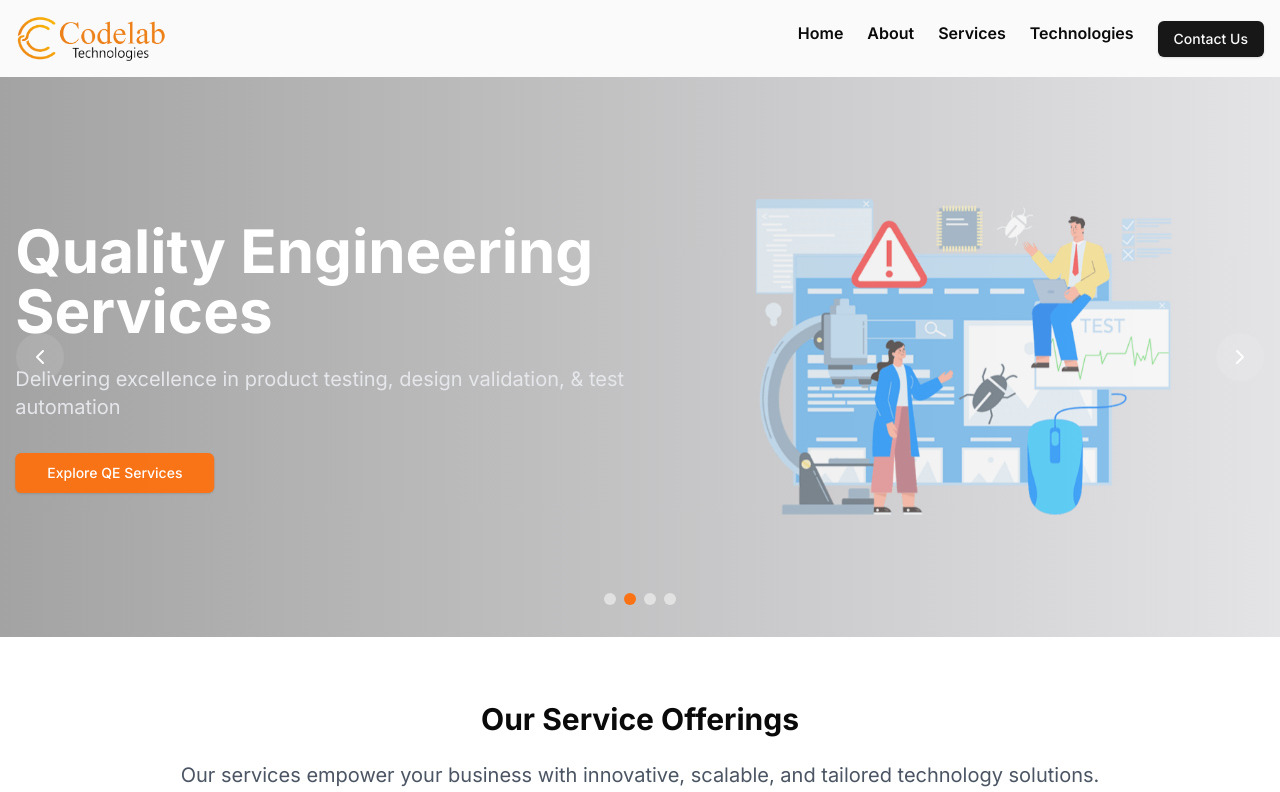
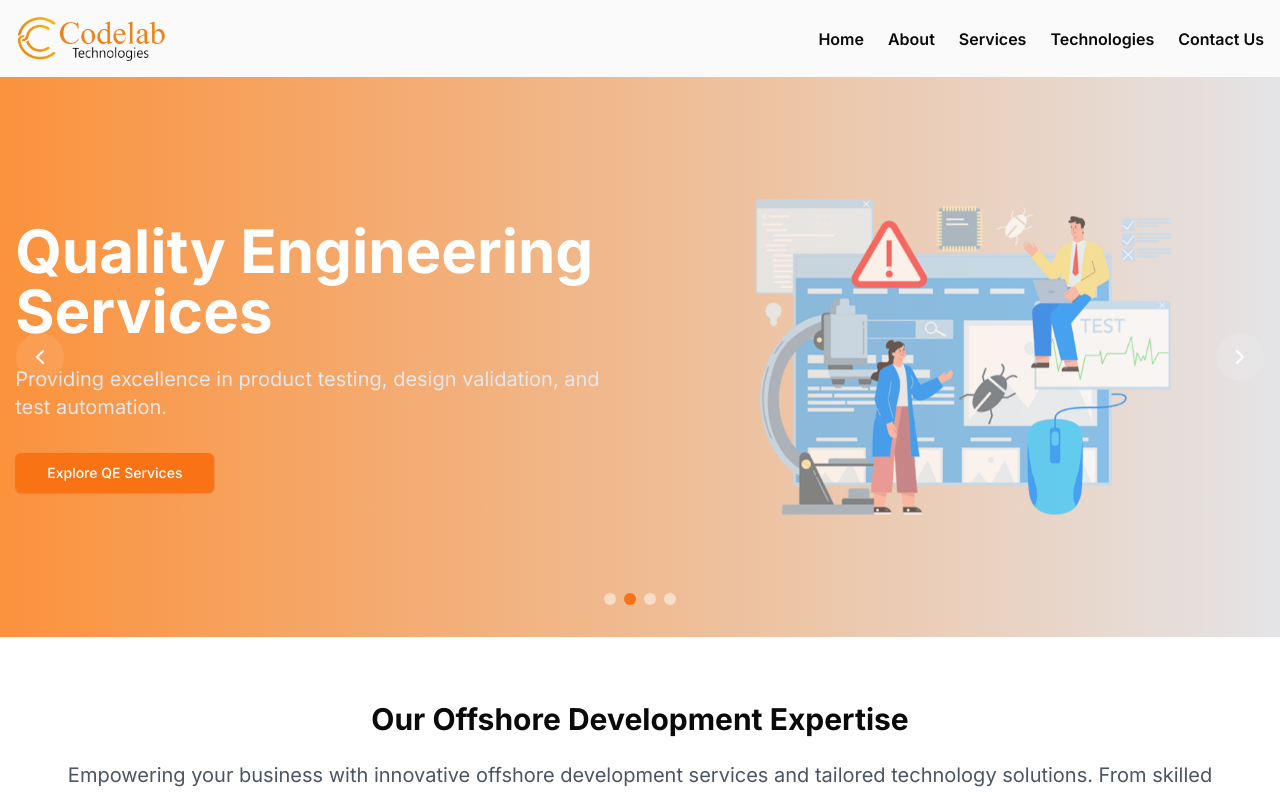
Before and after one commit to vikasmishra08121992/codelabwebsite, a Next.js app: page / in a window 1280 px wide. Shown: the top 792 px of the page. Built offline with nearby package versions, Linux system fonts and the light colour scheme.

Commit message:
new chsagnes with content

```diff
--- a/app/page.tsx
+++ b/app/page.tsx
@@ -53,9 +53,9 @@ export default function Home() {
 
       <section className="py-4 bg-white">
         <div className="container mx-auto px-4 mt-12">
-          <h2 className="text-3xl font-bold text-center mb-6">Our Service Offerings</h2>
+          <h2 className="text-3xl font-bold text-center mb-6">Our Offshore Development Expertise</h2>
           <p className="text-xl text-gray-600 mb-8 text-center">
-            Our services empower your business with innovative, scalable, and tailored technology solutions.
+          Empowering your business with innovative offshore development services and tailored technology solutions. From skilled developers to end-to-end project execution, we ensure scalability, efficiency, and excellence in every delivery.
           </p>
 
           <div className="grid grid-cols-1 md:grid-cols-2 lg:grid-cols-3 gap-8">
@@ -72,7 +72,7 @@ export default function Home() {
 
       <section className="py-4  bg-zinc-800">
         <div className="container mx-auto px-4 mt-12">
-          <h2 className="text-3xl font-bold text-center text-white mb-12">Why Us</h2>
+          <h2 className="text-3xl font-bold text-center text-white mb-12">Why Choose Us?</h2>
           <div className="grid grid-cols-1 md:grid-cols-2 lg:grid-cols-3 gap-8">
             {whyChooseUs.map((service, index) => (
               <div key={index} className="bg-white rounded-lg shadow-md p-6 hover:shadow-lg transition duration-300 flex flex-col items-center">
--- a/components/header.tsx
+++ b/components/header.tsx
@@ -32,9 +32,9 @@ const Header = () => {
             <li><Link href="/technologies" className={`hover:text-orange-500 ${isScrolled ? 'font-semibold' : 'font-semibold '}`}>Technologies</Link></li>
             {/* <li><Link href="/blog" className={`hover:text-orange-500 ${isScrolled ? 'font-semibold' : 'font-semibold'}`}>Blog</Link></li> */}
             <li>
-              <Button asChild variant={isScrolled ? "default" : "default"}>
-                <Link href="/contact">Contact Us</Link>
-              </Button>
+
+                <Link href="/contact" className={`hover:text-orange-500 ${isScrolled ? 'font-semibold' : 'font-semibold '}`}>Contact Us</Link>
+
             </li>
           </ul>
         </nav>
--- a/components/service-layout.tsx
+++ b/components/service-layout.tsx
@@ -10,10 +10,10 @@ interface ServiceLayoutProps {
 
 export function ServiceLayout({ title, subtitle, children }: ServiceLayoutProps) {
   return (
-    <div className="flex flex-col min-h-screen">
+    <div className="flex flex-col  ">
       {/* Hero Section */}
-      <section className="relative pt-32 pb-16 md:pt-40 md:pb-20 overflow-hidden">
-        <div className="absolute inset-0 bg-white" />
+      <section className="relative pt-32 pb-16 md:pt-40 md:pb-20 overflow-hidden ">
+        <div className="absolute inset-0 bg-gradient-to-l from-zinc-200 to-orange-400 " />
         <div className="container relative mx-auto px-4">
           <div className="max-w-3xl">
             <h1 className="text-3xl md:text-4xl lg:text-5xl font-bold text-gray-900 mb-6">
--- a/components/slider.tsx
+++ b/components/slider.tsx
@@ -10,36 +10,36 @@ import Link from 'next/link'
 const slides = [
 
     {
-        title: "Enterprise Solutions",
-        description: "Custom enterprise software solutions to streamline your business operations",
+        title: "Reliable Offshore Solutions",
+        description: "Tailored Offshore Development Services to Enhance Your Business Efficiency",
         image: "/services/QES-Homepage-5.png",
-        gradient: "from-zinc-200 to-slate-400",
+        gradient: "from-zinc-200 to-orange-400",
         imagePosition: "left",
         ctaText: "View Solutions",
         ctaLink: "/services/enterprise-solutions"
     }, {
         title: "Quality Engineering Services",
-        description: "Delivering excellence in product testing, design validation, & test automation",
+        description: "Providing excellence in product testing, design validation, and test automation.",
         image: "/services/QES-Homepage-5.png",
-        gradient: "from-neutral-400 to-zinc-200",
+        gradient: "from-orange-400 to-zinc-200",
         imagePosition: "right",
         ctaText: "Explore QE Services",
         ctaLink: "/services/quality-engineering"
     },
     {
         title: "Cloud Solutions & DevOps",
-        description: "Transform your infrastructure with scalable cloud solutions and efficient DevOps practices",
+        description: "Elevate your infrastructure with scalable cloud solutions and optimized DevOps practices.",
         image: "/services/QES-Homepage-5.png",
-        gradient: "from-zinc-200 to-gray-400",
+        gradient: "from-zinc-200 to-orange-400",
         imagePosition: "left",
         ctaText: "Discover Cloud Solutions",
         ctaLink: "/services/cloud-solutions"
     },
     {
         title: "Digital Transformation",
-        description: "Modernize your business with cutting-edge digital solutions and innovative strategies",
+        description: "Transform your business with advanced digital solutions and forward-thinking strategies.",
         image: "/services/QES-Homepage-5.png",
-        gradient: "from-zinc-400 to-stone-200",
+        gradient: "from-orange-400 to-zinc-200",
         imagePosition: "right",
         ctaText: "Start Transformation",
         ctaLink: "/services/digital-transformation"
@@ -117,7 +117,7 @@ export function Slider() {
                                                         <h1 className="text-4xl md:text-5xl lg:text-6xl font-bold mb-6">
                                                             {slide.title}
                                                         </h1>
-                                                        <p className="text-lg md:text-xl mb-8 text-gray-200">
+                                                        <p className="text-lg md:text-xl mb-8 text-white">
                                                             {slide.description}
                                                         </p>
                                                         <Button
```
